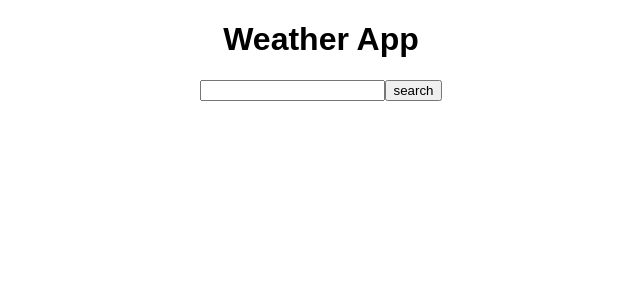
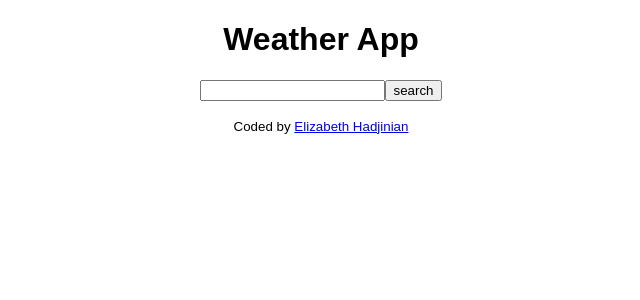
Before and after one commit to elizhadjinian/weather-app-react, a React (Create React App) app: page / in a window 1280 px wide. Shown: the top 300 px of the page, without its empty margins (319-959 px from the left). Built offline with nearby package versions, Linux system fonts and the light colour scheme.

Commit message:
added link to github

```diff
--- a/src/App.js
+++ b/src/App.js
@@ -7,6 +7,7 @@ export default function App() {
     <div className="App">
       <h1>Weather App</h1>
       <Weather />
+      <small>Coded by <a href = "https://github.com/elizhadjinian/weather-app-react" target="blank">Elizabeth Hadjinian</a></small>
     </div>
   );
 }
```
Also changed, not shown: 1 other file (tests, documents, lock files or other folders).
